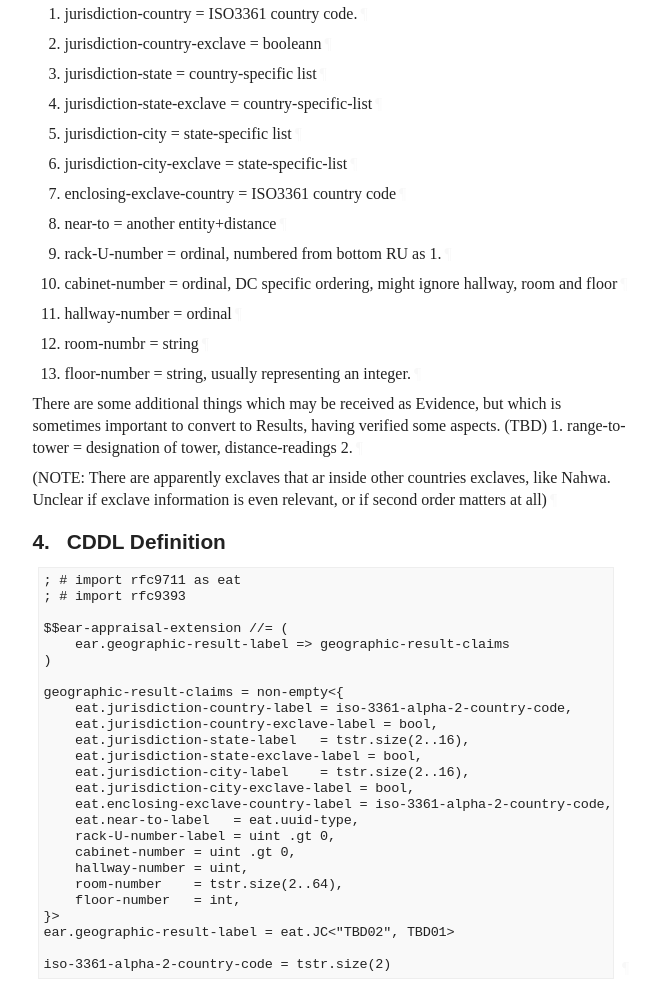
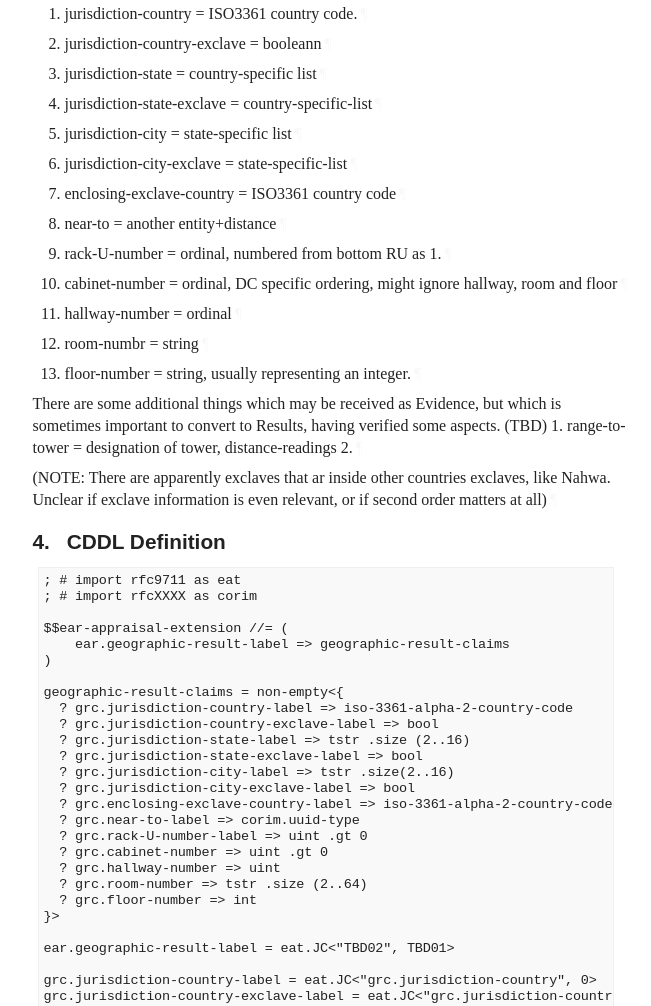
Before and after one commit to mcr/geographicresult, a plain HTML site: page result-claims/draft-richardson-rats-geographic-results.html in a window 1280 px wide. Shown: the part 1794-2800 px from the top of the page, without its empty margins (92-743 px from the left). Drawn offline with Linux system fonts and the light colour scheme; a web font is replaced by a local one.

Commit message:
Script updating gh-pages from f942ec7. [ci skip]

```diff
--- a/result-claims/draft-richardson-rats-geographic-results.html
+++ b/result-claims/draft-richardson-rats-geographic-results.html
@@ -1052,7 +1052,7 @@ svg :is([fill="white"], [fill^="#fff"]) {
 </tr></thead>
 <tfoot><tr>
 <td class="left">Richardson</td>
-<td class="center">Expires 10 April 2026</td>
+<td class="center">Expires 11 April 2026</td>
 <td class="right">[Page]</td>
 </tr></tfoot>
 </table>
@@ -1065,12 +1065,12 @@ svg :is([fill="white"], [fill^="#fff"]) {
 <dd class="internet-draft">draft-richardson-rats-geographic-results-latest</dd>
 <dt class="label-published">Published:</dt>
 <dd class="published">
-<time datetime="2025-10-07" class="published">7 October 2025</time>
+<time datetime="2025-10-08" class="published">8 October 2025</time>
     </dd>
 <dt class="label-intended-status">Intended Status:</dt>
 <dd class="intended-status">Standards Track</dd>
 <dt class="label-expires">Expires:</dt>
-<dd class="expires"><time datetime="2026-04-10">10 April 2026</time></dd>
+<dd class="expires"><time datetime="2026-04-11">11 April 2026</time></dd>
 <dt class="label-authors">Author:</dt>
 <dd class="authors">
 <div class="author">
@@ -1121,7 +1121,7 @@ This is often due to a regulation that requires that the computation occur in a
         time. It is inappropriate to use Internet-Drafts as reference
         material or to cite them other than as "work in progress."<a href="#section-boilerplate.1-3" class="pilcrow">¶</a></p>
 <p id="section-boilerplate.1-4">
-        This Internet-Draft will expire on 10 April 2026.<a href="#section-boilerplate.1-4" class="pilcrow">¶</a></p>
+        This Internet-Draft will expire on 11 April 2026.<a href="#section-boilerplate.1-4" class="pilcrow">¶</a></p>
 </section>
 </div>
 <div id="copyright">
@@ -1293,30 +1293,45 @@ Mumble mumble. AR4SI + $ear CDDL TBD.<a href="#section-3-1" class="pilcrow">¶</
 <div class="alignLeft art-text artwork" id="section-4-1">
 <pre>
 ; # import rfc9711 as eat
-; # import rfc9393
+; # import rfcXXXX as corim
 
 $$ear-appraisal-extension //= (
     ear.geographic-result-label =&gt; geographic-result-claims
 )
 
 geographic-result-claims = non-empty&lt;{
-    eat.jurisdiction-country-label = iso-3361-alpha-2-country-code,
-    eat.jurisdiction-country-exclave-label = bool,
-    eat.jurisdiction-state-label   = tstr.size(2..16),
-    eat.jurisdiction-state-exclave-label = bool,
-    eat.jurisdiction-city-label    = tstr.size(2..16),
-    eat.jurisdiction-city-exclave-label = bool,
-    eat.enclosing-exclave-country-label = iso-3361-alpha-2-country-code,
-    eat.near-to-label   = eat.uuid-type,
-    rack-U-number-label = uint .gt 0,
-    cabinet-number = uint .gt 0,
-    hallway-number = uint,
-    room-number    = tstr.size(2..64),
-    floor-number   = int,
+  ? grc.jurisdiction-country-label =&gt; iso-3361-alpha-2-country-code
+  ? grc.jurisdiction-country-exclave-label =&gt; bool
+  ? grc.jurisdiction-state-label =&gt; tstr .size (2..16)
+  ? grc.jurisdiction-state-exclave-label =&gt; bool
+  ? grc.jurisdiction-city-label =&gt; tstr .size(2..16)
+  ? grc.jurisdiction-city-exclave-label =&gt; bool
+  ? grc.enclosing-exclave-country-label =&gt; iso-3361-alpha-2-country-code
+  ? grc.near-to-label =&gt; corim.uuid-type
+  ? grc.rack-U-number-label =&gt; uint .gt 0
+  ? grc.cabinet-number =&gt; uint .gt 0
+  ? grc.hallway-number =&gt; uint
+  ? grc.room-number =&gt; tstr .size (2..64)
+  ? grc.floor-number =&gt; int
 }&gt;
+
 ear.geographic-result-label = eat.JC&lt;"TBD02", TBD01&gt;
 
-iso-3361-alpha-2-country-code = tstr.size(2)
+grc.jurisdiction-country-label = eat.JC&lt;"grc.jurisdiction-country", 0&gt;
+grc.jurisdiction-country-exclave-label = eat.JC&lt;"grc.jurisdiction-country-exclave", 1&gt;
+grc.jurisdiction-state-label = eat.JC&lt;"grc.jurisdiction-state", 2&gt;
+grc.jurisdiction-state-exclave-label = eat.JC&lt;"grc.jurisdiction-state-exclave", 3&gt;
+grc.jurisdiction-city-label = eat.JC&lt;"grc.jurisdiction-city", 4&gt;
+grc.jurisdiction-city-exclave-label = eat.JC&lt;"grc.jurisdiction-city-exclave", 5&gt;
+grc.enclosing-exclave-country-label = eat.JC&lt;"grc.enclosing-exclave-country", 6&gt;
+grc.near-to-label  = eat.JC&lt;"grc.near-to", 7&gt;
+grc.rack-U-number-label = eat.JC&lt;"grc.rack-U-number", 8&gt;
+grc.cabinet-number = eat.JC&lt;"grc.cabinet-number", 9&gt;
+grc.hallway-number = eat.JC&lt;"grc.hallway-number", 10&gt;
+grc.room-number = eat.JC&lt;"grc.room-number", 10&gt;
+grc.floor-number = eat.JC&lt;"grc.floor-number", 11&gt;
+
+iso-3361-alpha-2-country-code = tstr .size 2
 </pre><a href="#section-4-1" class="pilcrow">¶</a>
 </div>
 </section>
```
Also changed, not shown: result-claims/draft-richardson-rats-geographic-results.txt (+33 -18 lines).
